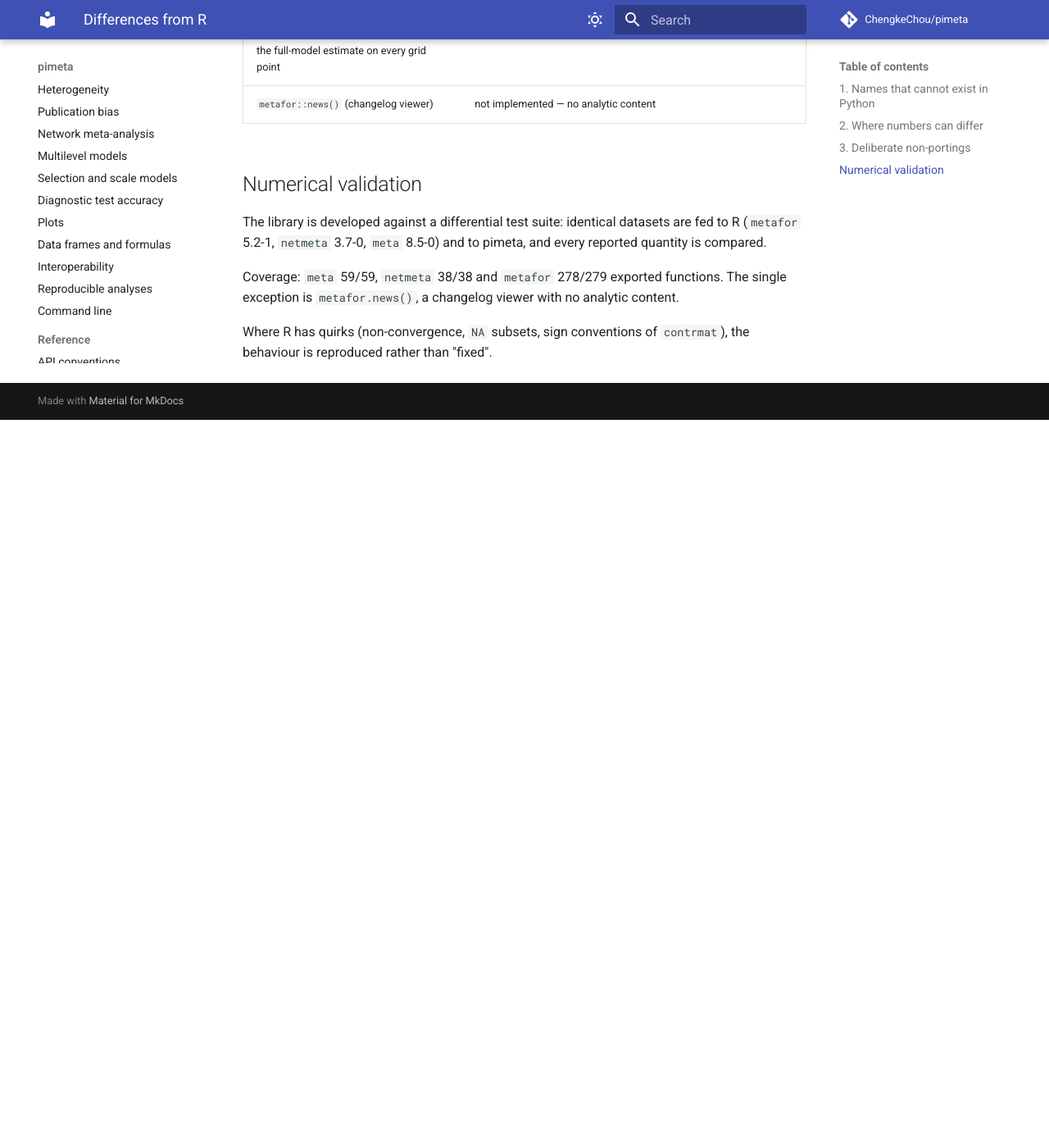
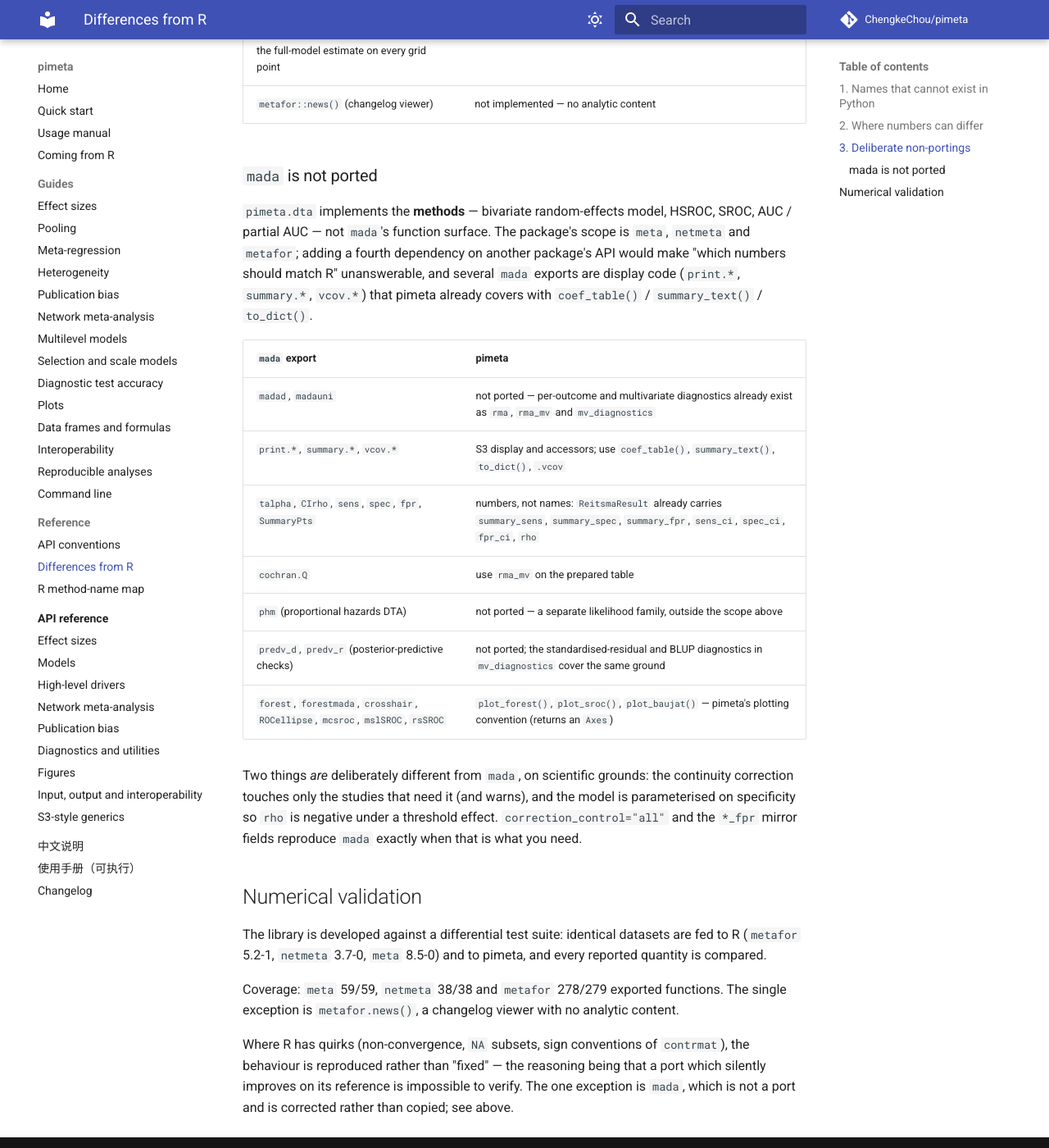
Before and after one commit to ChengkeChou/pimeta, an MkDocs documentation site: the page built from docs/reference/differences.md, in a window 1280 px wide and 1400 px high, scrolled down 2828 px. Shown: the whole window at 82% size. Built offline with MkDocs 1.6.1 and Material for MkDocs 9.7.7, drawn with Linux system fonts in a browser that asks for light colours; comment, search, counter and statistics services are not loaded; before the commit the page ends 3340 px from its top, so only the background shows below that.

Commit message:
docs: mada is not a port target; recording is a design rule
Records the scope decision: pimeta.dta implements the DTA methods, not mada's function surface. Lists what is deliberately not ported and what the equivalent is. Also states the invariant that every analysis has to be recordable through save_record/verify/replay.

```diff
--- a/docs/reference/differences.md
+++ b/docs/reference/differences.md
@@ -86,6 +86,31 @@
 | `profile.rma.uni.selmodel` fixes τ² at the full-model estimate on every grid point | τ² is re-estimated at each point, which is the proper profile likelihood |
 | `metafor::news()` (changelog viewer) | not implemented — no analytic content |
 
+### `mada` is not ported
+
+`pimeta.dta` implements the **methods** — bivariate random-effects model, HSROC,
+SROC, AUC / partial AUC — not `mada`'s function surface. The package's scope is
+`meta`, `netmeta` and `metafor`; adding a fourth dependency on another package's
+API would make "which numbers should match R" unanswerable, and several `mada`
+exports are display code (`print.*`, `summary.*`, `vcov.*`) that pimeta already
+covers with `coef_table()` / `summary_text()` / `to_dict()`.
+
+| `mada` export | pimeta |
+|---|---|
+| `madad`, `madauni` | not ported — per-outcome and multivariate diagnostics already exist as `rma`, `rma_mv` and `mv_diagnostics` |
+| `print.*`, `summary.*`, `vcov.*` | S3 display and accessors; use `coef_table()`, `summary_text()`, `to_dict()`, `.vcov` |
+| `talpha`, `CIrho`, `sens`, `spec`, `fpr`, `SummaryPts` | numbers, not names: `ReitsmaResult` already carries `summary_sens`, `summary_spec`, `summary_fpr`, `sens_ci`, `spec_ci`, `fpr_ci`, `rho` |
+| `cochran.Q` | use `rma_mv` on the prepared table |
+| `phm` (proportional hazards DTA) | not ported — a separate likelihood family, outside the scope above |
+| `predv_d`, `predv_r` (posterior-predictive checks) | not ported; the standardised-residual and BLUP diagnostics in `mv_diagnostics` cover the same ground |
+| `forest`, `forestmada`, `crosshair`, `ROCellipse`, `mcsroc`, `mslSROC`, `rsSROC` | `plot_forest()`, `plot_sroc()`, `plot_baujat()` — pimeta's plotting convention (returns an `Axes`) |
+
+Two things *are* deliberately different from `mada`, on scientific grounds:
+the continuity correction touches only the studies that need it (and warns),
+and the model is parameterised on specificity so `rho` is negative under a
+threshold effect. `correction_control="all"` and the `*_fpr` mirror fields
+reproduce `mada` exactly when that is what you need.
+
 ## Numerical validation
 
 The library is developed against a differential test suite: identical datasets
@@ -97,4 +122,7 @@
 analytic content.
 
 Where R has quirks (non-convergence, `NA` subsets, sign conventions of
-`contrmat`), the behaviour is reproduced rather than "fixed".
+`contrmat`), the behaviour is reproduced rather than "fixed" — the reasoning
+being that a port which silently improves on its reference is impossible to
+verify. The one exception is `mada`, which is not a port and is corrected
+rather than copied; see above.
```
Also changed, not shown: docs/guide/reproducibility.md (+8 -0 lines).
